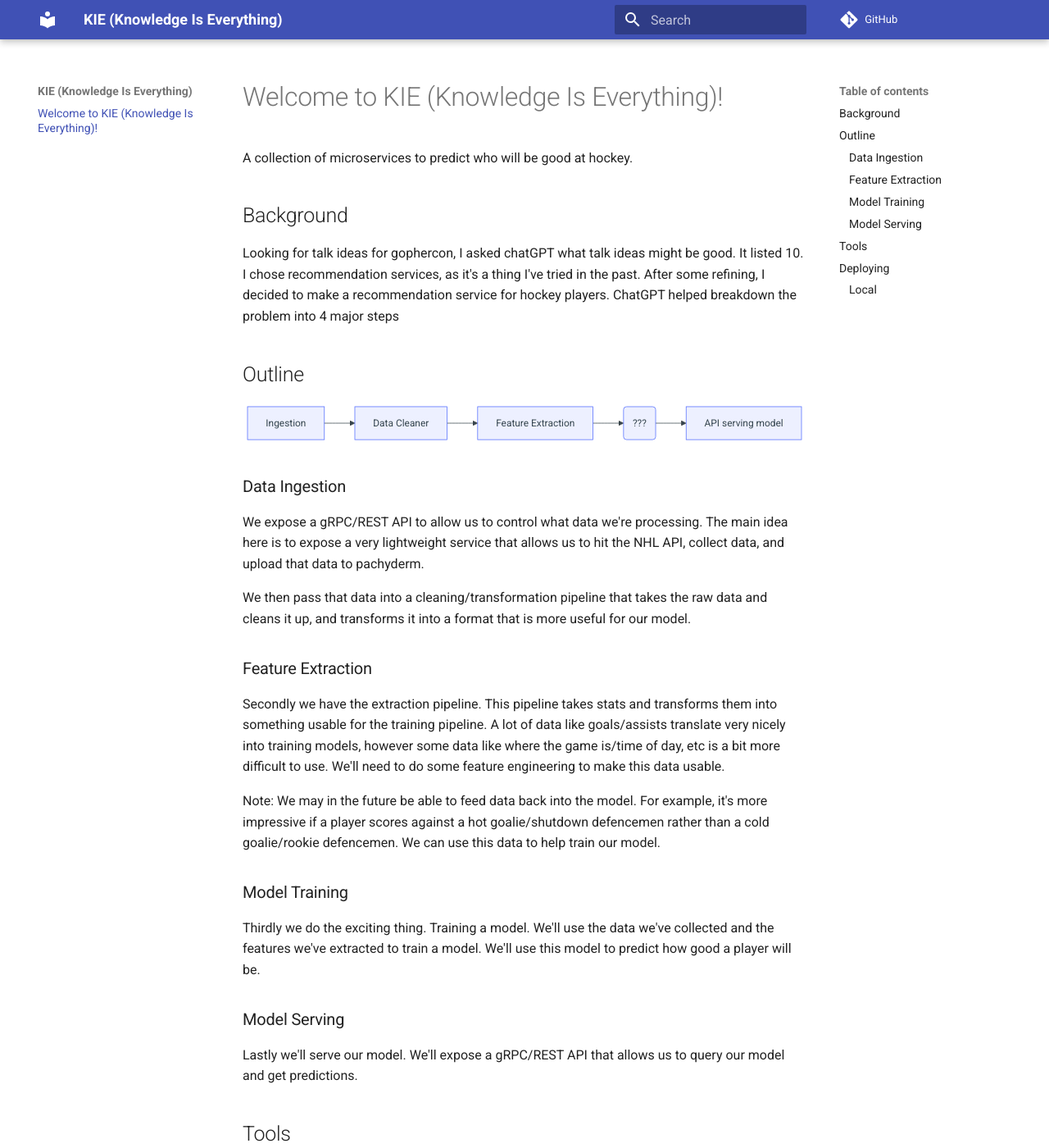
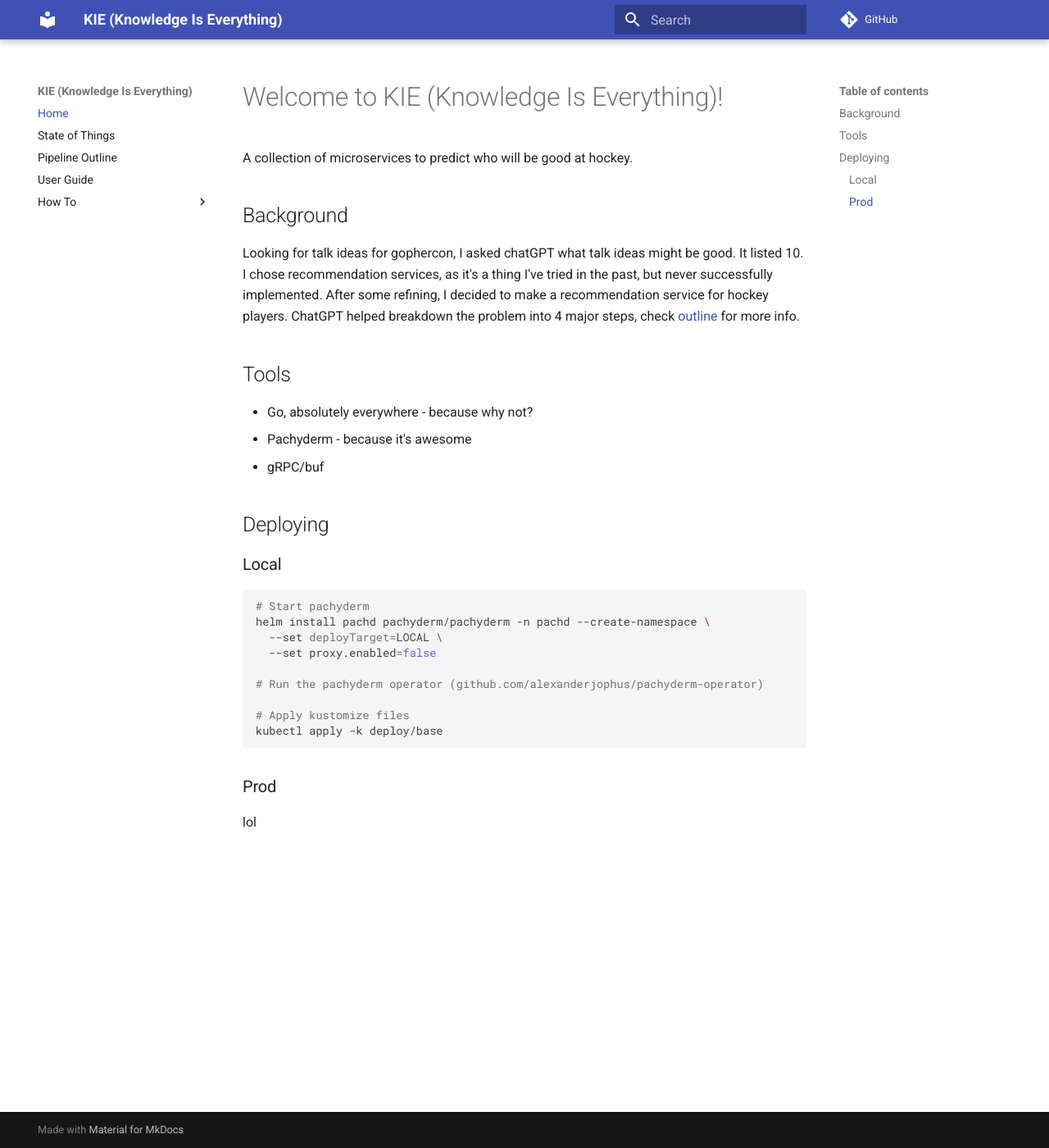
Before and after one commit to alexanderjophus/kie, an MkDocs documentation site: the page built from docs/index.md, in a window 1280 px wide and 1400 px high. Shown: the whole window at 82% size. Built offline with MkDocs 1.6.1 and Material for MkDocs 9.7.7, drawn with Linux system fonts in a browser that asks for light colours; comment, search, counter and statistics services are not loaded.

Commit message:
Adds some better docs

````diff
--- a/docs/index.md
+++ b/docs/index.md
@@ -6,41 +6,9 @@
 
 Looking for talk ideas for gophercon, I asked chatGPT what talk ideas might be good.
 It listed 10.
-I chose recommendation services, as it's a thing I've tried in the past.
+I chose recommendation services, as it's a thing I've tried in the past, but never successfully implemented.
 After some refining, I decided to make a recommendation service for hockey players.
-ChatGPT helped breakdown the problem into 4 major steps
-
-## Outline
-
-```mermaid
-graph LR
-
-    A[Ingestion] --> B[Data Cleaner]
-    B --> C[Feature Extraction]
-    C --> D(???)
-    D --> E[API serving model]
-```
-
-### Data Ingestion
-
-We expose a gRPC/REST API to allow us to control what data we're processing.
-The main idea here is to expose a very lightweight service that allows us to hit the NHL API, collect data, and upload that data to pachyderm.
-
-We then pass that data into a cleaning/transformation pipeline that takes the raw data and cleans it up, and transforms it into a format that is more useful for our model.
-
-### Feature Extraction
-
-Secondly we have the extraction pipeline. This pipeline takes stats and transforms them into something usable for the training pipeline. A lot of data like goals/assists translate very nicely into training models, however some data like where the game is/time of day, etc is a bit more difficult to use. We'll need to do some feature engineering to make this data usable.
-
-Note: We may in the future be able to feed data back into the model. For example, it's more impressive if a player scores against a hot goalie/shutdown defencemen rather than a cold goalie/rookie defencemen. We can use this data to help train our model.
-
-### Model Training
-
-Thirdly we do the exciting thing. Training a model. We'll use the data we've collected and the features we've extracted to train a model. We'll use this model to predict how good a player will be.
-
-### Model Serving
-
-Lastly we'll serve our model. We'll expose a gRPC/REST API that allows us to query our model and get predictions.
+ChatGPT helped breakdown the problem into 4 major steps, check [outline](pipeline-outline.md) for more info.
 
 ## Tools
 
@@ -63,3 +31,7 @@
 # Apply kustomize files
 kubectl apply -k deploy/base
 ```
+
+### Prod
+
+lol
--- a/mkdocs.yml
+++ b/mkdocs.yml
@@ -2,6 +2,14 @@
 theme:
   name: material
 repo_url: https://github.com/alexanderjophus/kie
+
+nav:
+    - Home: 'index.md'
+    - State of Things: 'state-of-things.md'
+    - Pipeline Outline: 'pipeline-outline.md'
+    - User Guide: 'user-guide.md'
+    - How To:
+      - Use: 'howto/use.md'
 
 markdown_extensions:
   - pymdownx.superfences:
````
Also changed, not shown: docs/howto/use.md (added, +4 -0 lines), docs/pipeline-outline.md (added, +33 -0 lines), docs/state-of-things.md (added, +62 -0 lines), docs/user-guide.md (added, +26 -0 lines).
